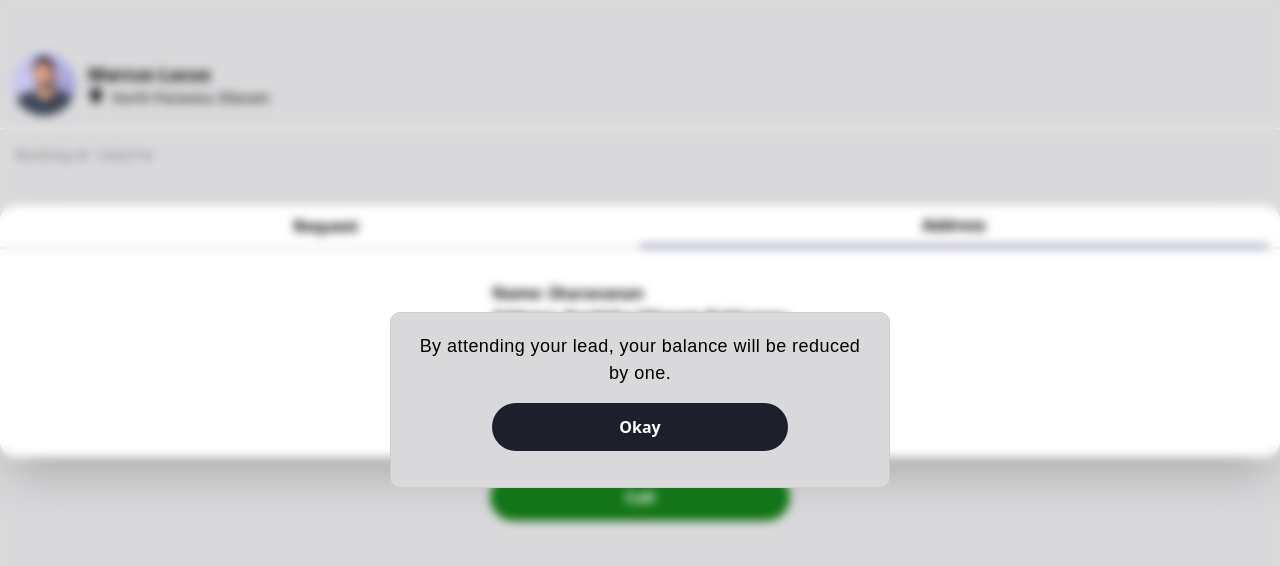
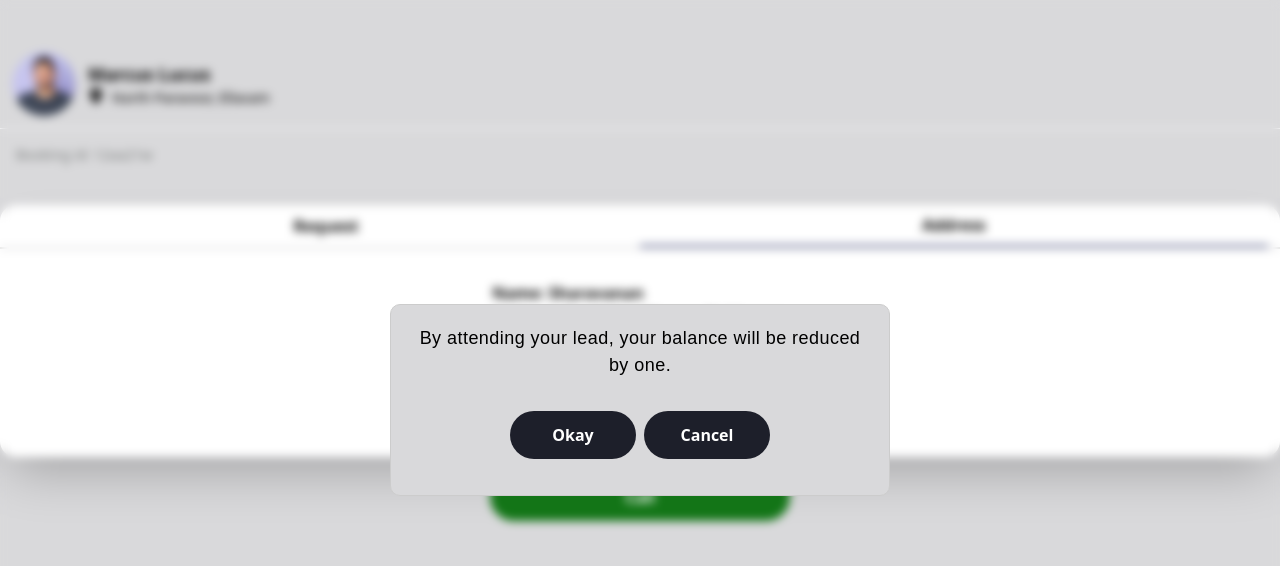
Before and after one commit to JaseelaAlimahamed/ServiceConnectProviderUI, a React (Vite) app: page /leaddetails in a window 1280 px wide. Both pictures are taken after a click on the button "Call". Shown: the top 566 px of the page. Built offline with nearby package versions, Linux system fonts and the light colour scheme; a web font is replaced by a local one.

Commit message:
cancel button added to call modal

```diff
--- a/src/components/reUsableComponents/CallModal.jsx
+++ b/src/components/reUsableComponents/CallModal.jsx
@@ -2,9 +2,12 @@ import React from 'react';
 import ReactModal from 'react-modal';
 import Button from './ServiceRequestList/Button';
 
-const CallModal = ({ isOpen, onClose }) => {
+const CallModal = ({ isOpen, onClose,number}) => {
   if (!isOpen) return null;
+  const handleCall = () => {
 
+    window.location.href = `tel:${number}`;
+  };
   return (
     <ReactModal
       isOpen={isOpen}
@@ -38,7 +41,12 @@ const CallModal = ({ isOpen, onClose }) => {
       </h2>
 
       {/* Button to close the modal */}
-      <Button label={'Okay'} color={'dark-gray'} onClick={onClose} width={'296px'}/>
+      <div className="flex gap-2 justify-center">
+
+      <Button label={'Okay'} color={'dark-gray'} onClick={handleCall} width={'126px'}/>
+      <Button label={'Cancel'} color={'dark-gray'} onClick={onClose} width={'126px'}/>
+      </div>
+
     </ReactModal>
   );
 };
--- a/src/index.css
+++ b/src/index.css
@@ -6,3 +6,8 @@
 body {
   margin: 0;
 }
+@layer components{
+  .container{
+    @apply max-lg:px-3
+  }
+}
--- a/src/pages/ServiceProviderPages/LeadDetails.jsx
+++ b/src/pages/ServiceProviderPages/LeadDetails.jsx
@@ -31,7 +31,7 @@ const LeadDetails = () => {
     }
     const navigate=useNavigate()
 const handleDecline=()=>{
-    navigate('/booking-details')
+    navigate('/')
 
 }
 const handleCall=()=>{
@@ -66,7 +66,7 @@ const handleCall=()=>{
                 <div className="">
 
 
-                <div className="p-4 font-daytime max-md:min-h-[450px] ">
+                <div className="p-4 font-daytime max-md:min-h-[450px] object-cover">
                     <div className={`${tab?'block':'hidden'}`}>
                         <div className="">
                             <h3 className='font-medium text-lg'>Title</h3>
@@ -130,7 +130,7 @@ const handleCall=()=>{
             </div>
             </div>
             <Button label={tab?'Decline':'Call'} color={tab?'declainbtn':'statusopened'} width='300px' onClick={tab?handleDecline:handleCall} />
-            <CallModal isOpen={open} onClose={()=>setOpen(false)}/>
+            <CallModal isOpen={open} onClose={()=>setOpen(false)} number={user.phone}/>
         </div>
 
 
```
